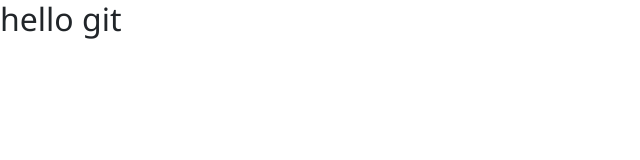
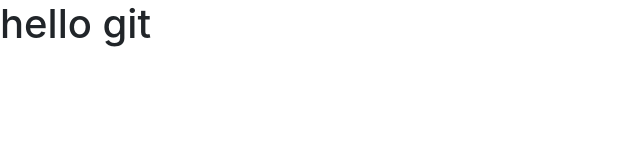
Before and after one commit to bahtiarakimkanov/gitlesson, a website: page index.html in a window 1280 px wide. Shown: the whole page, without its empty margins (0-640 px from the left). Drawn offline with nearby package versions, Linux system fonts and the light colour scheme.

Commit message:
Revert "styles for titles"
This reverts commit 77ed70101aecbe9703a7374cc56d6d0b16323f1d.

```diff
--- a/css/styles.css
+++ b/css/styles.css
@@ -1,9 +1,2 @@
-html,body{
-    margin:0;
-    padding:0;
-}
-
-h1,h2,h3,h4,h5{
-    font-family: 'Segoe UI', Tahoma, Geneva, Verdana, sans-serif;
-    font-size: 2rem;
-}
+html,body
+m
```
Also changed, not shown: index.html (+0 -1 lines).
